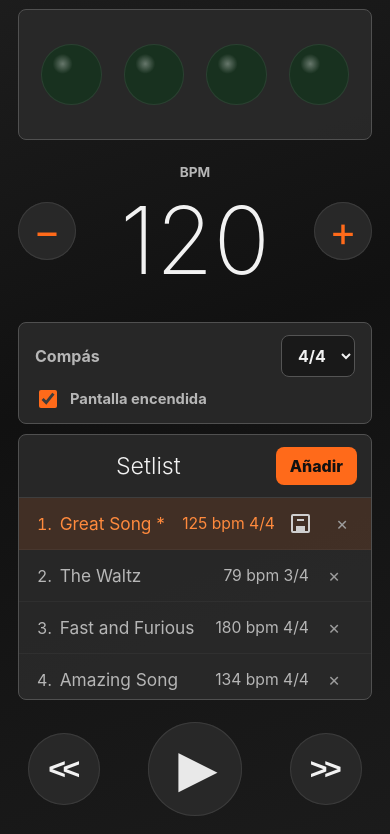
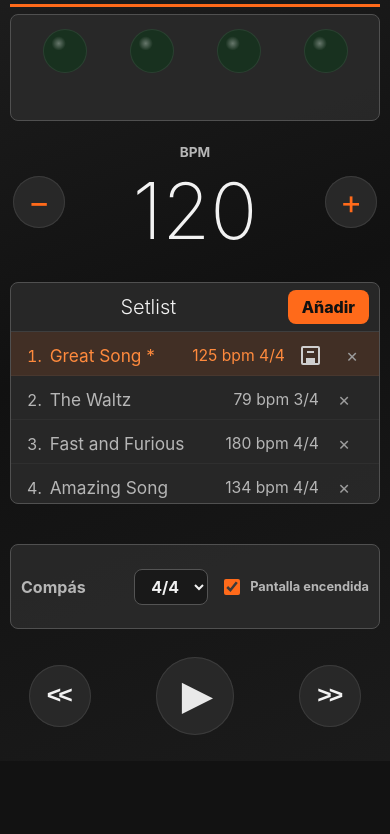
Before and after one commit to enricgmd/WebMetronome, a plain HTML site: page index.html in a window 390 px wide. Shown: the part 83-917 px from the top of the page. After the commit the page ends 844 px from the top, so only its background shows below. Drawn offline with Linux system fonts and the light colour scheme.

Commit message:
Compact mobile layout

```diff
--- a/index.html
+++ b/index.html
@@ -36,21 +36,6 @@
         <button class="step-button" id="bpmUp" type="button" aria-label="Subir BPM">+</button>
       </section>
 
-      <section class="meter-panel" aria-label="Compás">
-        <label class="meter-control">
-          Compás
-          <select id="meterSelect">
-            <option value="2">2/4</option>
-            <option value="3">3/4</option>
-            <option value="4" selected>4/4</option>
-          </select>
-        </label>
-        <label class="wake-control" id="wakeControl">
-          <input id="wakeLockInput" type="checkbox" checked />
-          Pantalla encendida
-        </label>
-      </section>
-
       <section class="setlist-panel" aria-label="Setlist">
         <div class="setlist-head">
           <h2>Setlist</h2>
@@ -71,6 +56,21 @@
         <ol class="song-list" id="songList"></ol>
       </section>
 
+      <section class="meter-panel" aria-label="Compás">
+        <label class="meter-control">
+          Compás
+          <select id="meterSelect">
+            <option value="2">2/4</option>
+            <option value="3">3/4</option>
+            <option value="4" selected>4/4</option>
+          </select>
+        </label>
+        <label class="wake-control" id="wakeControl">
+          <input id="wakeLockInput" type="checkbox" checked />
+          Pantalla encendida
+        </label>
+      </section>
+
       <nav class="transport" aria-label="Controles de reproducción">
         <button class="transport-button" id="previousButton" type="button" aria-label="Tema anterior">&lt;&lt;</button>
         <button class="play-button" id="playButton" type="button" aria-label="Reproducir">▶</button>
--- a/styles.css
+++ b/styles.css
@@ -20,6 +20,7 @@
 
 body {
   min-height: 100vh;
+  min-height: 100dvh;
   margin: 0;
   display: grid;
   place-items: center;
@@ -46,10 +47,11 @@ button {
 .app-shell {
   width: min(100%, 430px);
   min-height: min(860px, calc(100vh - 48px));
+  min-height: min(860px, calc(100dvh - 48px));
   display: grid;
-  grid-template-rows: auto auto auto auto 1fr auto;
-  gap: 10px;
-  padding: 18px;
+  grid-template-rows: auto auto auto auto auto auto;
+  gap: 8px;
+  padding: 14px;
   border: 1px solid #2d2d2d;
   border-radius: 28px;
   background: linear-gradient(160deg, #1f1f1f 0%, #111 48%, #1b1b1b 100%);
@@ -60,7 +62,7 @@ button {
   display: grid;
   grid-template-columns: 1fr 48px;
   align-items: center;
-  min-height: 64px;
+  min-height: 50px;
   border-bottom: 3px solid var(--accent);
 }
 
@@ -69,9 +71,9 @@ button {
   padding-left: 48px;
   text-align: center;
   color: #e7e7e7;
-  font-size: 2.35rem;
+  font-size: 1.9rem;
   font-weight: 300;
-  letter-spacing: 0.08em;
+  letter-spacing: 0.05em;
   text-transform: uppercase;
 }
 
@@ -92,19 +94,19 @@ button {
 }
 
 .beat-panel {
-  padding: 44px 22px;
+  padding: 24px 20px;
 }
 
 .led-row {
   display: grid;
-  grid-template-columns: repeat(4, minmax(44px, 1fr));
-  gap: 22px;
+  grid-template-columns: repeat(4, minmax(38px, 1fr));
+  gap: 16px;
   align-items: center;
 }
 
 .led {
   aspect-ratio: 1;
-  max-width: 68px;
+  max-width: 56px;
   width: 100%;
   justify-self: center;
   border-radius: 50%;
@@ -133,9 +135,9 @@ button {
 .tempo-panel {
   display: grid;
   grid-template-columns: 76px 1fr 76px;
-  gap: 14px;
+  gap: 12px;
   align-items: center;
-  padding: 14px 0;
+  padding: 6px 0;
 }
 
 .step-button,
@@ -175,7 +177,7 @@ button {
   background: transparent;
   color: var(--text);
   text-align: center;
-  font-size: clamp(5rem, 24vw, 7.8rem);
+  font-size: clamp(4.4rem, 21vw, 6.8rem);
   font-weight: 200;
   line-height: 0.95;
   outline: none;
@@ -189,8 +191,10 @@ button {
 
 .meter-panel {
   display: grid;
-  gap: 10px;
-  padding: 12px 16px;
+  grid-template-columns: minmax(0, 1fr) auto;
+  gap: 12px;
+  align-items: center;
+  padding: 8px 12px;
 }
 
 .meter-control {
@@ -207,7 +211,7 @@ button {
   align-items: center;
   gap: 10px;
   color: var(--muted);
-  font-size: 0.92rem;
+  font-size: 0.86rem;
   font-weight: 700;
 }
 
@@ -232,8 +236,8 @@ select,
 }
 
 .setlist-panel {
-  --song-row-height: 52px;
-  height: calc(58px + (var(--song-row-height) * 4));
+  --song-row-height: 46px;
+  height: calc(50px + (var(--song-row-height) * 4));
   overflow: hidden;
 }
 
@@ -242,14 +246,14 @@ select,
   grid-template-columns: 1fr auto;
   align-items: center;
   gap: 12px;
-  padding: 12px 14px;
+  padding: 8px 12px;
   border-bottom: 1px solid #3e3e3e;
 }
 
 .setlist-head h2 {
   margin: 0;
   text-align: center;
-  font-size: 1.45rem;
+  font-size: 1.25rem;
   font-weight: 300;
 }
 
@@ -290,7 +294,7 @@ select,
   gap: 8px;
   align-items: center;
   height: var(--song-row-height);
-  padding: 8px 12px;
+  padding: 6px 10px;
   color: var(--muted);
   border-bottom: 1px solid rgba(255, 255, 255, 0.04);
 }
@@ -375,9 +379,9 @@ select,
 .transport {
   display: grid;
   grid-template-columns: 1fr 1.35fr 1fr;
-  gap: 22px;
+  gap: 18px;
   align-items: center;
-  padding-top: 12px;
+  padding-top: 4px;
 }
 
 .transport-button {
@@ -415,26 +419,88 @@ select,
   }
 
   .app-shell {
+    width: 100%;
     min-height: 100vh;
+    min-height: 100dvh;
+    gap: 7px;
+    padding: 10px;
     border: 0;
     border-radius: 0;
   }
 
+  .app-header {
+    min-height: 42px;
+  }
+
   .app-header h1 {
-    font-size: 1.85rem;
+    font-size: 1.45rem;
   }
 
   .beat-panel {
-    padding-block: 34px;
+    padding: 14px 16px;
+  }
+
+  .led-row {
+    gap: 12px;
+  }
+
+  .led {
+    max-width: 44px;
   }
 
   .tempo-panel {
     grid-template-columns: 58px 1fr 58px;
+    gap: 8px;
+    padding: 0;
   }
 
   .step-button {
-    width: 58px;
-    height: 58px;
+    width: 52px;
+    height: 52px;
+    font-size: 2.1rem;
+    justify-self: center;
+  }
+
+  #bpmInput {
+    font-size: clamp(3.8rem, 20vw, 5.4rem);
+  }
+
+  .meter-panel {
+    padding: 7px 10px;
+  }
+
+  .meter-control {
+    gap: 10px;
+  }
+
+  .wake-control {
+    gap: 7px;
+    font-size: 0.8rem;
+    white-space: nowrap;
+  }
+
+  .wake-control input {
+    width: 16px;
+    height: 16px;
+  }
+
+  select,
+  .song-form input {
+    min-height: 36px;
+  }
+
+  .setlist-panel {
+    --song-row-height: 44px;
+    height: calc(46px + (var(--song-row-height) * 4));
+  }
+
+  .setlist-head {
+    padding: 7px 10px;
+  }
+
+  .setlist-head button,
+  .song-form button {
+    min-height: 34px;
   }
 
   .song-form {
@@ -447,12 +513,14 @@ select,
   }
 
   .transport-button {
-    width: 72px;
-    height: 72px;
+    width: 62px;
+    height: 62px;
+    font-size: 1.55rem;
   }
 
   .play-button {
-    width: 94px;
-    height: 94px;
+    width: 78px;
+    height: 78px;
+    font-size: 2.55rem;
   }
 }
```
